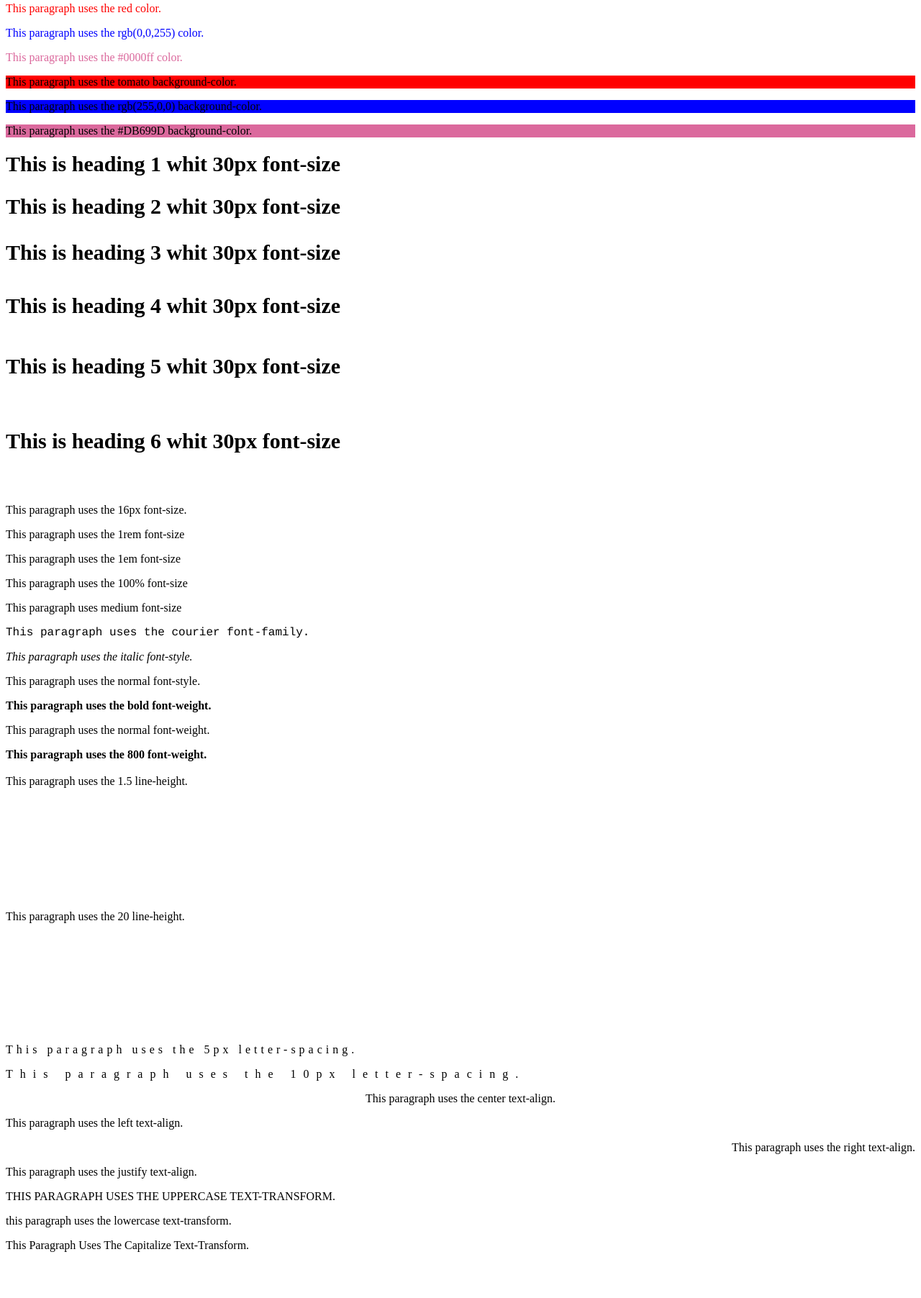
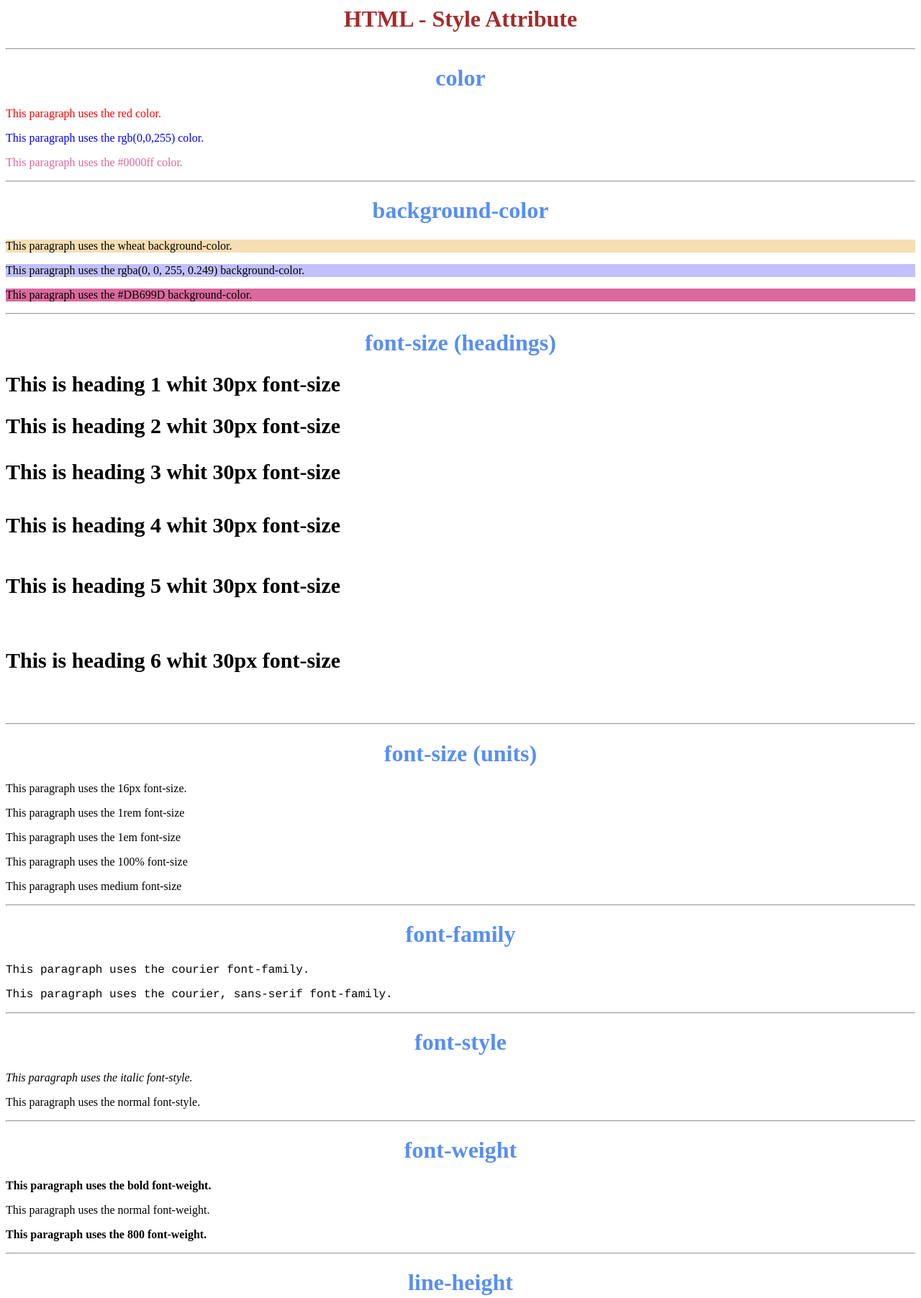
Before and after one commit to Adelina-Tr/Practice-w3schools-HTML, a plain HTML site: page style-attribute.html in a window 1280 px wide. Shown: the part 13-1817 px from the top of the page at 72% size. Before the commit the page ends 1769 px from the top, so only its background shows below. Drawn offline with Linux system fonts and the light colour scheme.

Commit message:
main headings and headings within files

```diff
--- a/style-attribute.html
+++ b/style-attribute.html
@@ -4,19 +4,31 @@
     <meta charset="UTF-8">
     <meta name="viewport" content="width=device-width, initial-scale=1.0">
     <title>HTML - Style Attribute</title>
+    <link rel="stylesheet" href="style.css">
 </head>
 <body>
+
+    <h1 class="main-header"">HTML - Style Attribute</h1>
+    <hr>
+
     <!--Style Attribute-->
+    <h1 class="header">color</h1>
 
     <!--Style attribute --><!--color-->
     <p style="color:red;">This paragraph uses the red color.</p><!--Named Color-->
     <p style="color:rgb(0,0,255);">This paragraph uses the rgb(0,0,255) color.</p><!--RGB Color-->
     <p style="color:#DB699D;">This paragraph uses the #0000ff color.</p><!--Hex Color-->
 
+    <hr>
+    <h1 class="header">background-color</h1>
+
     <!--Style attribute --><!--background-color-->
-    <p style="background-color:red;">This paragraph uses the tomato background-color.</p>
-    <p style="background-color:rgb(0,0,255);">This paragraph uses the rgb(255,0,0) background-color.</p>
+    <p style="background-color:wheat;">This paragraph uses the wheat background-color.</p>
+    <p style="background-color:rgba(0, 0, 255, 0.249);">This paragraph uses the rgba(0, 0, 255, 0.249) background-color.</p>
     <p style="background-color:#DB699D;">This paragraph uses the #DB699D background-color.</p>
+
+    <hr>
+    <h1 class="header">font-size (headings)</h1>
 
     <!--Style Attribute--><!--font-size--><!-- Headings-->
     <h1 style="font-size:30px;">This is heading 1 whit 30px font-size</h1>
@@ -26,6 +38,9 @@
     <h5 style="font-size:30px;">This is heading 5 whit 30px font-size</h5>
     <h6 style="font-size:30px;">This is heading 6 whit 30px font-size</h6>
 
+    <hr>
+    <h1 class="header">font-size (units)</h1>
+
     <!--Style attribute --><!--font-size--><!--Absolute Units and Relative Units-->
     <p style="font-size:16px;">This paragraph uses the 16px font-size.</p><!--Absolute Unit-->
     <p style="font-size: 1rem;">This paragraph uses the 1rem font-size</p><!--Relative Unit-->
@@ -33,32 +48,53 @@
     <p style="font-size: 100%;">This paragraph uses the 100% font-size</p><!--Relative Unit-->
     <p style="font-size:medium;">This paragraph uses medium font-size</p><!--Relative Unit-->
 
+    <hr>
+    <h1 class="header">font-family</h1>
+
     <!--Style attribute --><!--font-family-->
     <p style="font-family:courier;">This paragraph uses the courier font-family.</p>
-    <p style="font-family: Courier, sans-serif;"></p>
+    <p style="font-family: courier, sans-serif;">This paragraph uses the courier, sans-serif font-family.</p>
+
+    <hr>
+    <h1 class="header">font-style</h1>
 
     <!--Style attribute --><!--font-style-->
     <p style="font-style:italic;">This paragraph uses the italic font-style.</p>
     <p style="font-style:normal;">This paragraph uses the normal font-style.</p>
+
+    <hr>
+    <h1 class="header">font-weight</h1>
 
     <!--Style attribute --><!--font-weight-->
     <p style="font-weight:bold;">This paragraph uses the bold font-weight.</p>
     <p style="font-weight:normal;">This paragraph uses the normal font-weight.</p>
     <p style="font-weight:800;">This paragraph uses the 800 font-weight.</p>
 
+    <hr>
+    <h1 class="header">line-height</h1>
+
     <!--Style attribute--><!--Line-height (Interlineado)-->
     <p style="line-height:1.5;">This paragraph uses the 1.5 line-height.</p>
-    <p style="line-height:20;">This paragraph uses the 20 line-height.</p>
+    <p style="line-height:10;">This paragraph uses the 10 line-height.</p>
+
+    <hr>
+    <h1 class="header">letter-spacing</h1>
 
     <!--Style attribute --><!--Letter-spacing-->
     <p style="letter-spacing:5px;">This paragraph uses the 5px letter-spacing.</p>
     <p style="letter-spacing:10px;">This paragraph uses the 10px letter-spacing.</p>
+
+    <hr>
+    <h1 class="header">text-align</h1>
 
     <!--Style attribute --><!--text-align-->
     <p style="text-align:center;">This paragraph uses the center text-align.</p>
     <p style="text-align:left;">This paragraph uses the left text-align.</p>
     <p style="text-align:right;">This paragraph uses the right text-align.</p>
     <p style="text-align:justify;">This paragraph uses the justify text-align.</p>
+
+    <hr>
+    <h1 class="header">text-transform</h1>
 
     <!--Style attribute --><!--text-transform-->
     <p style="text-transform:uppercase;">This paragraph uses the uppercase text-transform.</p>
--- /dev/null
+++ b/style.css
@@ -0,0 +1,8 @@
+.main-header{
+    text-align: center;
+    color:brown;
+}
+.header{
+    text-align: center;
+    color:rgb(87, 142, 244);
+}
```
Also changed, not shown: basic-elements.html (+18 -2 lines), text-formatting.html (+3 -0 lines).
